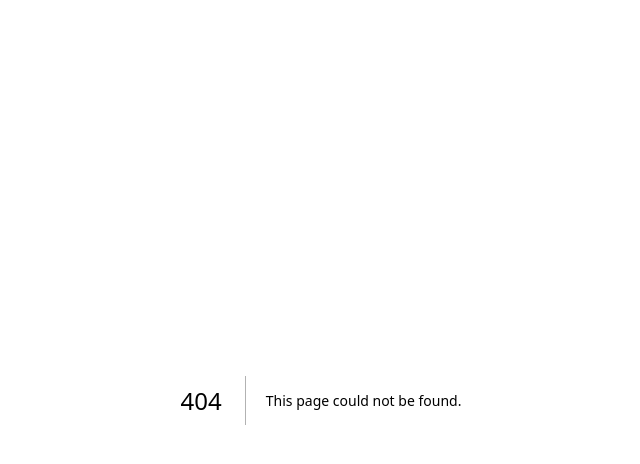
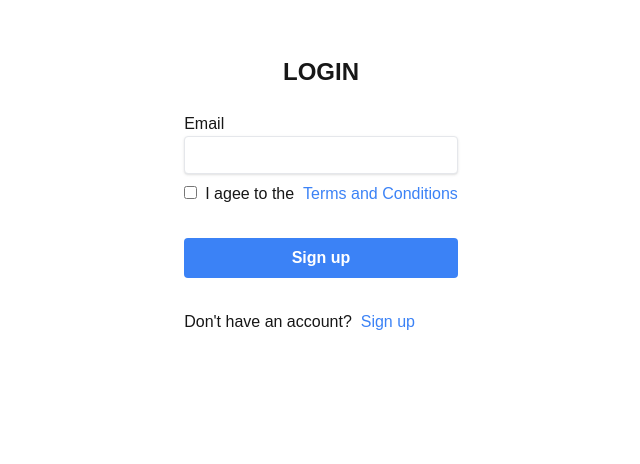
Before and after one commit to kanade2001/SplitBillApp, a Next.js app in the folder frontend/: page /user/signup in a window 1280 px wide. Before the commit this address had no page. Shown: the top 464 px of the page, without its empty margins (319-959 px from the left). Built offline with nearby package versions, Linux system fonts and the light colour scheme.

Commit message:
Feat-SignUpページを作成

```diff
--- /dev/null
+++ b/frontend/src/app/user/signup/page.tsx
@@ -0,0 +1,72 @@
+"use client";
+
+import Link from "next/link";
+import { useState } from "react";
+
+export default function Login() {
+  const [email, setEmail] = useState("");
+  const [agreed, setAgreed] = useState(false);
+
+  const handleSubmit = (e: React.FormEvent) => {
+    e.preventDefault();
+    if (!agreed) {
+      {
+        /* TODO 画面上にエラーメッセージを表示する */
+      }
+      alert("Please agree to the terms and conditions.");
+      return;
+    }
+    console.log("email", email);
+  };
+
+  return (
+    <div className="flex flex-col items-center justify-center mt-10">
+      <h1 className="text-2xl font-bold my-4">LOGIN</h1>
+      <form onSubmit={handleSubmit}>
+        <div className="my-2">
+          <label htmlFor="email">Email</label>
+          <input
+            type="email"
+            id="email"
+            className="shadow appearance-none border rounded w-full py-2 px-3 text-gray-700 leading-tight focus:outline-none focus:shadow-outline"
+            value={email}
+            onChange={(e) => setEmail(e.target.value)}
+          />
+        </div>
+
+        <div className="my-2">
+          <input
+            type="checkbox"
+            id="terms"
+            className="rounded forcus:ring-blue-500 focus:ring-2"
+            checked={agreed}
+            onChange={(e) => setAgreed(e.target.checked)}
+          />
+          <label htmlFor="terms" className="ml-2">
+            I agee to the &nbsp;
+            {/* TODO 利用規約へのリンクの確認 */}
+            <a href="/terms" className="text-blue-500 hover:underline">
+              Terms and Conditions
+            </a>
+          </label>
+        </div>
+        <div className="my-8">
+          <button
+            type="submit"
+            className="bg-blue-500 hover:bg-blue-700 text-white rounded w-full font-bold py-2 px-4 focus:outline-none focus:shadow-outline"
+          >
+            {/* TODO 連続で押された場合、処理が重複して行われないようにする */}
+            Sign up
+          </button>
+        </div>
+        <div className="my-8">{/* TODO Google認証でログイン */}</div>
+        <div className="my-8 flex">
+          <p>Don&apos;t have an account? &nbsp;</p>
+          <Link href="/user/register" className="text-blue-500 hover:underline">
+            Sign up
+          </Link>
+        </div>
+      </form>
+    </div>
+  );
+}
```
